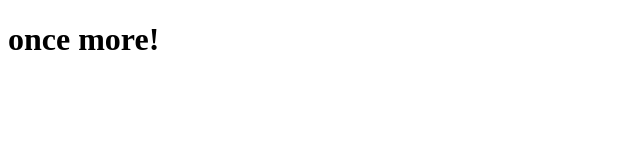
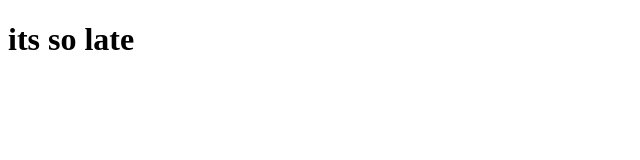
Before and after one commit to lightbluecactus/Week-4-Class-Build, a plain HTML site: page index.html in a window 1280 px wide. Shown: the full height of the page, 0-640 px from the left. Drawn offline with Linux system fonts and the light colour scheme.

Commit message:
why do i leave this so last minute

```diff
--- a/index.html
+++ b/index.html
@@ -4,6 +4,6 @@
 	<title>Week 4 Class Build</title>
 </head>
 <body>
-	<h1>once more!</h1>
+	<h1>its so late</h1>
 </body>
 </html>
```
